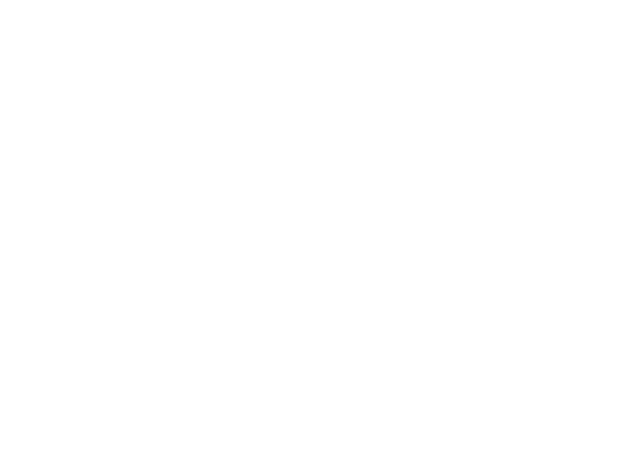
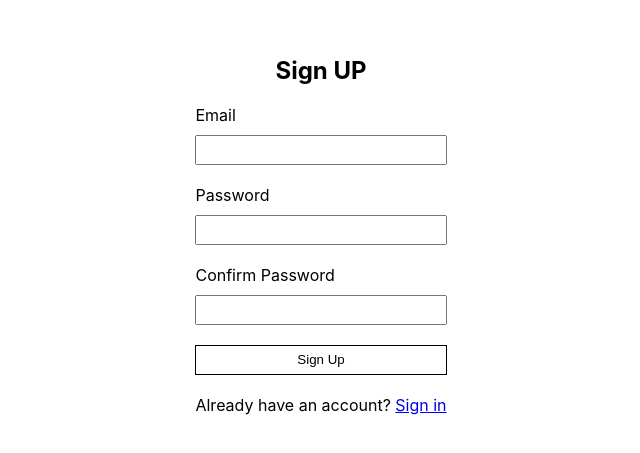
Before and after one commit to OleksandrUtkin/Planner, a React (Create React App) app: page /signUp in a window 1280 px wide. Shown: the part 165-618 px from the top of the page, without its empty margins (319-959 px from the left). Built offline with nearby package versions, Linux system fonts and the light colour scheme; no server answers.

Commit message:
auth in process

```diff
--- a/package.json
+++ b/package.json
@@ -6,9 +6,11 @@
     "@testing-library/jest-dom": "^5.11.8",
     "@testing-library/react": "^11.2.2",
     "@testing-library/user-event": "^12.6.0",
+    "firebase": "^8.2.1",
     "node-sass": "^4.14.1",
     "react": "^17.0.1",
     "react-dom": "^17.0.1",
+    "react-router-dom": "^5.2.0",
     "react-scripts": "4.0.1",
     "web-vitals": "^0.2.4"
   },
--- /dev/null
+++ b/src/components/App.js
@@ -0,0 +1,25 @@
+import React from 'react';
+import SignUp from "./SignUp";
+import {AuthProvider} from "../context/AuthContext";
+import {BrowserRouter, Switch, Route} from 'react-router-dom';
+import Dashboard from "./Dashboard";
+import Login from './Login';
+import PrivateRoute from "./PrivateRoute";
+
+function App() {
+  return (
+    <>
+        <BrowserRouter>
+            <AuthProvider>
+                <Switch>
+                    <PrivateRoute exact path='/' component={Dashboard}/>
+                    <Route path='/signUp' component={SignUp}/>
+                    <Route path='/login' component={Login}/>
+                </Switch>
+            </AuthProvider>
+        </BrowserRouter>
+    </>
+  );
+}
+
+export default App;
--- /dev/null
+++ b/src/components/Dashboard.jsx
@@ -0,0 +1,30 @@
+import React, {useState}  from 'react';
+import {useAuth} from '../context/AuthContext';
+import {Link, useHistory} from 'react-router-dom';
+
+const Dashboard = (props) => {
+    const [error, setError] = useState('');
+    const {currentUser, logOut} = useAuth();
+    const history = useHistory();
+
+    const handleLogOut = async () => {
+        setError('');
+        try {
+            await logOut();
+            history.push('/')
+        } catch {
+            setError('Failed to log out')
+        }
+    };
+
+    return (
+        <>
+            <h2>Profile</h2>
+            {error && <p>error</p>}
+            <p><strong>Email: </strong>{currentUser.email}</p>
+            <button onClick={handleLogOut}>Log Out</button>
+        </>
+    );
+};
+
+export default Dashboard;
--- /dev/null
+++ b/src/components/Login.jsx
@@ -0,0 +1,46 @@
+import React, {useRef, useState} from 'react';
+import '../scss/components/auth.scss';
+import {useAuth} from "../context/AuthContext";
+import {Link, useHistory} from 'react-router-dom';
+
+const Login = (props) => {
+    const emailRef = useRef();
+    const passwordRef = useRef();
+    const {login} = useAuth();
+    const [error, setError] = useState('');
+    const [loading, setLoading] = useState(false);
+    const history = useHistory();
+
+    const handleSubmit = async (e) => {
+        e.preventDefault();
+
+        try {
+            setError('');
+            setLoading(true);
+            await login(emailRef.current.value, passwordRef.current.value);
+            history.push('/')
+        } catch {
+            setError('Failed to log in')
+        }
+        setLoading(false);
+    };
+
+    return (
+        <section className='sign-wrap'>
+            <div className="sign-content">
+                <form className='sign-content__form' action="POST" onSubmit={handleSubmit}>
+                    <h2>Log in</h2>
+                    {error && <p className='sign-content__error'>{error}</p>}
+                    <label htmlFor="sign-up-email">Email</label>
+                    <input type="email" id='sign-up-email' ref={emailRef} required/>
+                    <label htmlFor="sign-up-password">Password</label>
+                    <input type="password" id='sign-up-password' ref={passwordRef} required/>
+                    <button disabled={loading} type='submit'>Log In</button>
+                </form>
+                <p className='sign-content__already'>Need an account? <Link to='/SignUp'>Sign up</Link></p>
+            </div>
+        </section>
+    );
+};
+
+export default Login;
--- /dev/null
+++ b/src/components/PrivateRoute.jsx
@@ -0,0 +1,19 @@
+import React from 'react';
+import {Route, Redirect} from 'react-router-dom';
+import {useAuth} from '../context/AuthContext';
+
+const PrivateRoute = ({component: Component, ...rest}) => {
+    const {currentUser} = useAuth();
+
+    return (
+        <Route
+            {...rest}
+            render={props => {
+                return currentUser ? <Component {...props}/> : <Redirect to='/login'/>
+            }}
+        >
+        </Route>
+    );
+};
+
+export default PrivateRoute;
--- /dev/null
+++ b/src/components/SignUp.jsx
@@ -0,0 +1,52 @@
+import React, {useRef, useState} from 'react';
+import '../scss/components/auth.scss';
+import {useAuth} from "../context/AuthContext";
+import {Link, useHistory} from 'react-router-dom';
+
+const SignUp = (props) => {
+    const emailRef = useRef();
+    const passwordRef = useRef();
+    const passwordConfirmRef = useRef();
+    const {signUp} = useAuth();
+    const [error, setError] = useState('');
+    const [loading, setLoading] = useState(false);
+    const history = useHistory;
+
+    const handleSubmit = async (e) => {
+        e.preventDefault();
+        if (passwordRef.current.value !== passwordConfirmRef.current.value) {
+            return setError('Password do not match')
+        }
+
+        try {
+            setError('');
+            setLoading(true);
+            await signUp(emailRef.current.value, passwordRef.current.value);
+            history.push('/')
+        } catch {
+            setError('Failed to create an account')
+        }
+        setLoading(false);
+    };
+
+    return (
+        <section className='sign-wrap'>
+            <div className="sign-content">
+                <form className='sign-content__form' action="POST" onSubmit={handleSubmit}>
+                    <h2>Sign UP</h2>
+                    {error && <p className='sign-content__error'>{error}</p>}
+                    <label htmlFor="sign-up-email">Email</label>
+                    <input type="email" id='sign-up-email' ref={emailRef} required/>
+                    <label htmlFor="sign-up-password">Password</label>
+                    <input type="password" id='sign-up-password' ref={passwordRef} required/>
+                    <label htmlFor="sign-up-password-confirm">Confirm Password</label>
+                    <input type="password" id='sign-up-password-confirm' ref={passwordConfirmRef} required/>
+                    <button disabled={loading} type='submit'>Sign Up</button>
+                </form>
+                <p className='sign-content__already'>Already have an account? <Link to='/login'>Sign in</Link></p>
+            </div>
+        </section>
+    );
+};
+
+export default SignUp;
--- /dev/null
+++ b/src/context/AuthContext.jsx
@@ -0,0 +1,51 @@
+import React, {useContext, useState, useEffect} from 'react';
+import {auth} from '../firebase';
+
+const AuthContext = React.createContext();
+
+export function useAuth() {
+    console.log(useContext(AuthContext));
+    return useContext(AuthContext)
+}
+
+export function AuthProvider({children}) {
+    const [currentUser, setCurrentUser] = useState();
+    const [loading, setLoading] = useState(true);
+
+    function signUp (email, password) {
+        return auth.createUserWithEmailAndPassword(email, password)
+    }
+
+    function login (email, password) {
+        return auth.signInWithEmailAndPassword(email, password)
+    }
+
+    function logOut (email, password) {
+        return auth.signOut();
+    }
+
+    useEffect(() => {
+        const unsubscribe = auth.onAuthStateChanged(user => {
+            setCurrentUser(user);
+            setLoading(false);
+        });
+
+        return unsubscribe
+    }, []);
+
+
+    const value = {
+        currentUser,
+        login,
+        signUp,
+        logOut
+    };
+
+    return (
+        <AuthContext.Provider value={value}>
+            {!loading && children}
+        </AuthContext.Provider>
+    )
+}
+
+export default AuthContext;
--- /dev/null
+++ b/src/firebase.js
@@ -0,0 +1,15 @@
+import firebase from 'firebase/app';
+import 'firebase/auth';
+
+const app = firebase.initializeApp({
+    apiKey: 'AIzaSyAXo0dCwkK9zZI7IV06C3-9WL0BtniPvx4',
+    authDomain: 'planner-8bd07.firebaseapp.com',
+    projectId: 'planner-8bd07',
+    storageBucket: 'planner-8bd07.appspot.com',
+    messagingSenderId: '585775341452',
+    appId: '1:585775341452:web:c67d1dfda33aff10ebc0a9'
+});
+
+export const auth = app.auth();
+
+export default app;
--- a/src/index.js
+++ b/src/index.js
@@ -1,7 +1,7 @@
 import React from 'react';
 import ReactDOM from 'react-dom';
 import './scss/index.scss';
-import App from './App';
+import App from './components/App';
 // import reportWebVitals from './reportWebVitals';
 
 ReactDOM.render(
--- /dev/null
+++ b/src/scss/components/auth.scss
@@ -0,0 +1,34 @@
+.sign-wrap {
+    min-height: 100vh;
+    display: flex;
+    justify-content: center;
+    align-items: center;
+
+}
+.sign-content {
+    &__form {
+        display: flex;
+        flex-direction: column;
+        max-width: 400px;
+        h2 {
+            text-align: center;
+        }
+        label {
+            margin: 20px 0 10px;
+        }
+        input {
+            height: 30px;
+            padding: 0 10px;
+        }
+        button[type='submit'] {
+            margin: 20px 0;
+            height: 30px;
+            cursor: pointer;
+            background: transparent;
+            border: 1px solid black;
+        }
+    }
+    &__already {
+        text-align: center;
+    }
+}
```
Also changed, not shown: src/App.js (deleted, +0 -9 lines), 1 other file (tests, documents, lock files or other folders).
